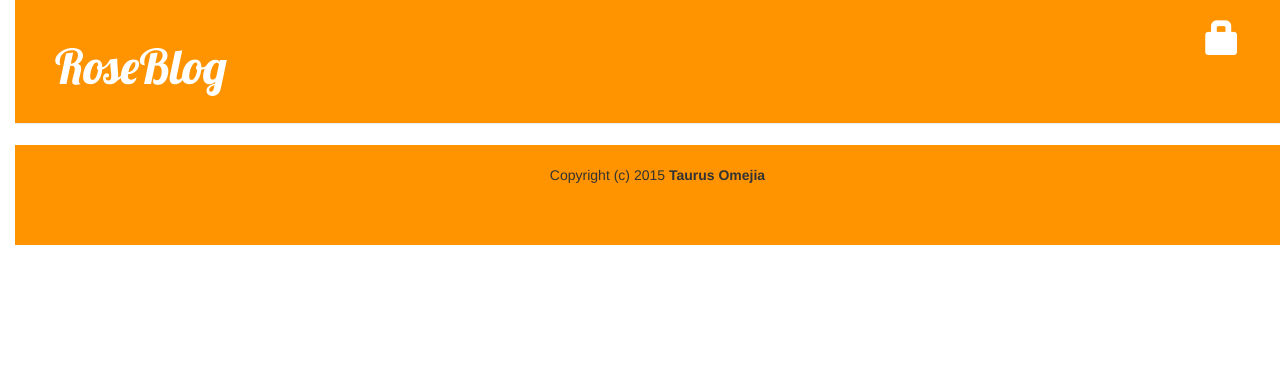
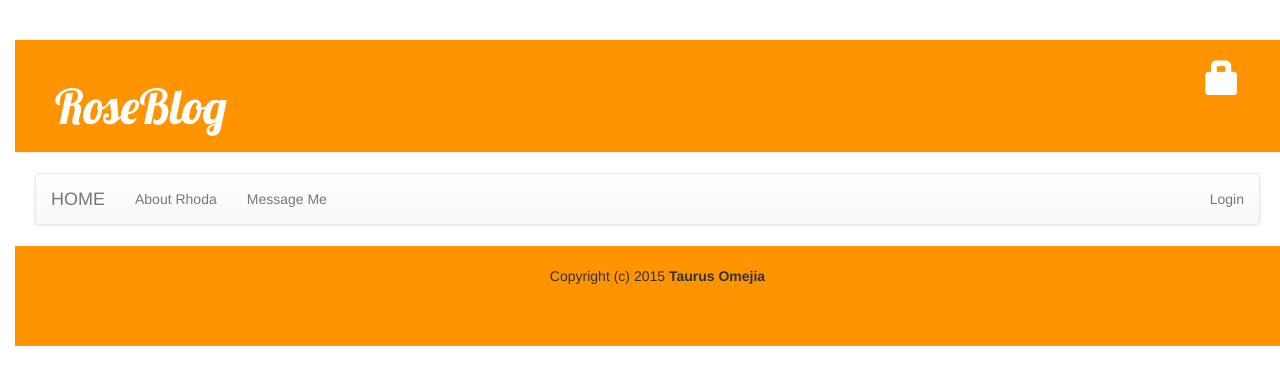
Before and after one commit to bolenton/RoseBlog, a Django app: template blog/templates/blog/base.html in a window 1280 px wide. Shown: the top 385 px of the page. Run offline with Django 3.2, Linux system fonts and the light colour scheme; the template is opened without the code that fills it, so the values that code supplies are empty; some libraries are stand-ins or nearby versions.

Commit message:
Added Nav Bar

```diff
--- a/blog/templates/blog/base.html
+++ b/blog/templates/blog/base.html
@@ -1,12 +1,39 @@
 {% load staticfiles %}
 <html>
     <head>
+          <meta charset="utf-8">
+    <meta http-equiv="X-UA-Compatible" content="IE=edge">
+    <meta name="viewport" content="width=device-width, initial-scale=1">
+    <meta name="description" content="">
+    <meta name="author" content="">
+
         <title>RoseBlog</title>
         <link rel="stylesheet" href="//maxcdn.bootstrapcdn.com/bootstrap/3.2.0/css/bootstrap.min.css">
         <link rel="stylesheet" href="//maxcdn.bootstrapcdn.com/bootstrap/3.2.0/css/bootstrap-theme.min.css">
         <script src="//maxcdn.bootstrapcdn.com/bootstrap/3.2.0/js/bootstrap.min.js"></script>
         <link href='//fonts.googleapis.com/css?family=Lobster&subset=latin,latin-ext' rel='stylesheet' type='text/css'>
         <link rel="stylesheet" href="{% static 'css/blog.css' %}">
+
+
+
+
+        <head>
+<meta charset="UTF-8">
+<title>Example of Twitter Bootstrap 3 Static Navbar</title>
+<link rel="stylesheet" href="https://maxcdn.bootstrapcdn.com/bootstrap/3.3.1/css/bootstrap.min.css">
+<link rel="stylesheet" href="https://maxcdn.bootstrapcdn.com/bootstrap/3.3.1/css/bootstrap-theme.min.css">
+<script src="https://ajax.googleapis.com/ajax/libs/jquery/1.11.1/jquery.min.js"></script>
+<script src="https://maxcdn.bootstrapcdn.com/bootstrap/3.3.1/js/bootstrap.min.js"></script>
+<style type="text/css">
+    .bs-example{
+    	margin: 20px;
+    }
+</style>
+
+
+
+
+
     </head>
            <body>
 
@@ -20,6 +47,33 @@
             {% endif %}
             <h1><a href="{% url 'blog.views.post_list' %}">RoseBlog</a></h1>
         </div>
+
+        <div class="bs-example">
+    <nav role="navigation" class="navbar navbar-default">
+        <!-- Brand and toggle get grouped for better mobile display -->
+        <div class="navbar-header">
+            <button type="button" data-target="#navbarCollapse" data-toggle="collapse" class="navbar-toggle">
+                <span class="sr-only">Toggle navigation</span>
+                <span class="icon-bar"></span>
+                <span class="icon-bar"></span>
+                <span class="icon-bar"></span>
+            </button>
+            <a href="{% url 'blog.views.post_list' %}" class="navbar-brand">HOME</a>
+        </div>
+        <!-- Collection of nav links and other content for toggling -->
+        <div id="navbarCollapse" class="collapse navbar-collapse">
+            <ul class="nav navbar-nav">
+                <li><a href="#">About Rhoda</a></li>
+                <li><a href="#">Message Me</a></li>
+            </ul>
+            <ul class="nav navbar-nav navbar-right">
+                <li><a href="{% url 'django.contrib.auth.views.login' %}">Login</a></li>
+            </ul>
+        </div>
+    </nav>
+</div>
+
+
 <div align="center">
         <div class="content">
             <div class="row">
@@ -32,6 +86,14 @@
 
         </div>
 
+
+
+
+
+
+
+
+
 <div class="footer">
    <p>Copyright (c) 2015 <b>Taurus Omejia</b></p>
 </div>
```
